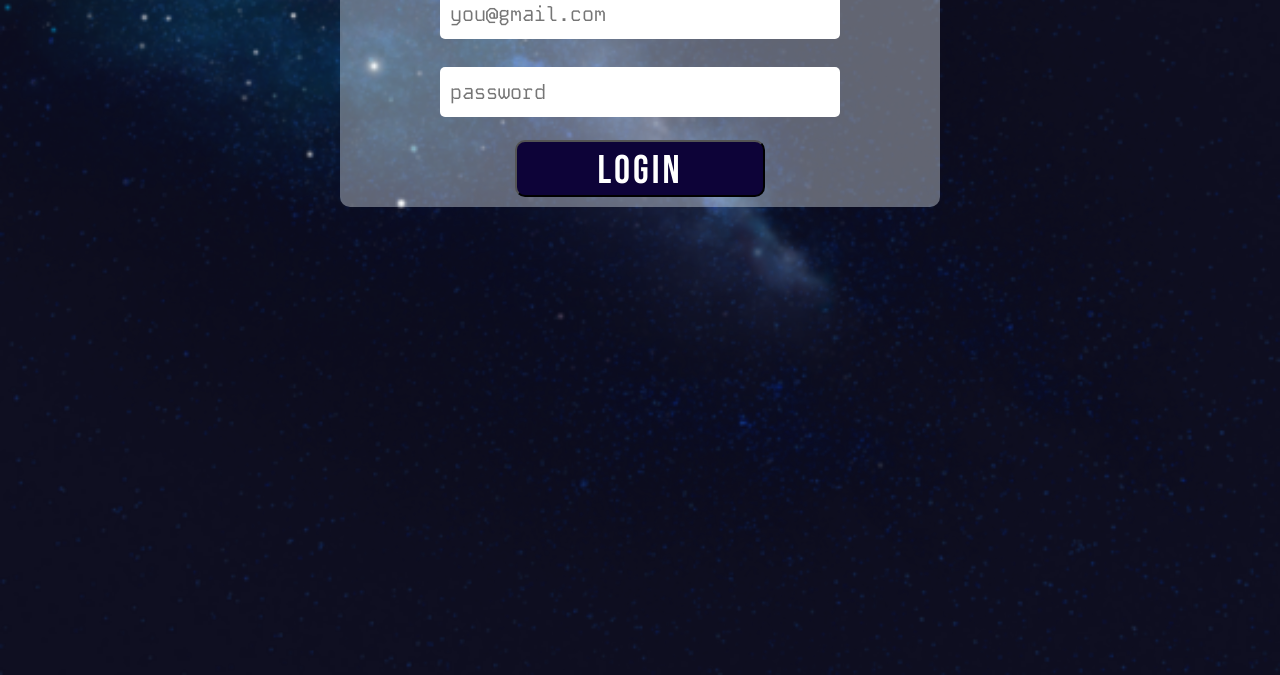
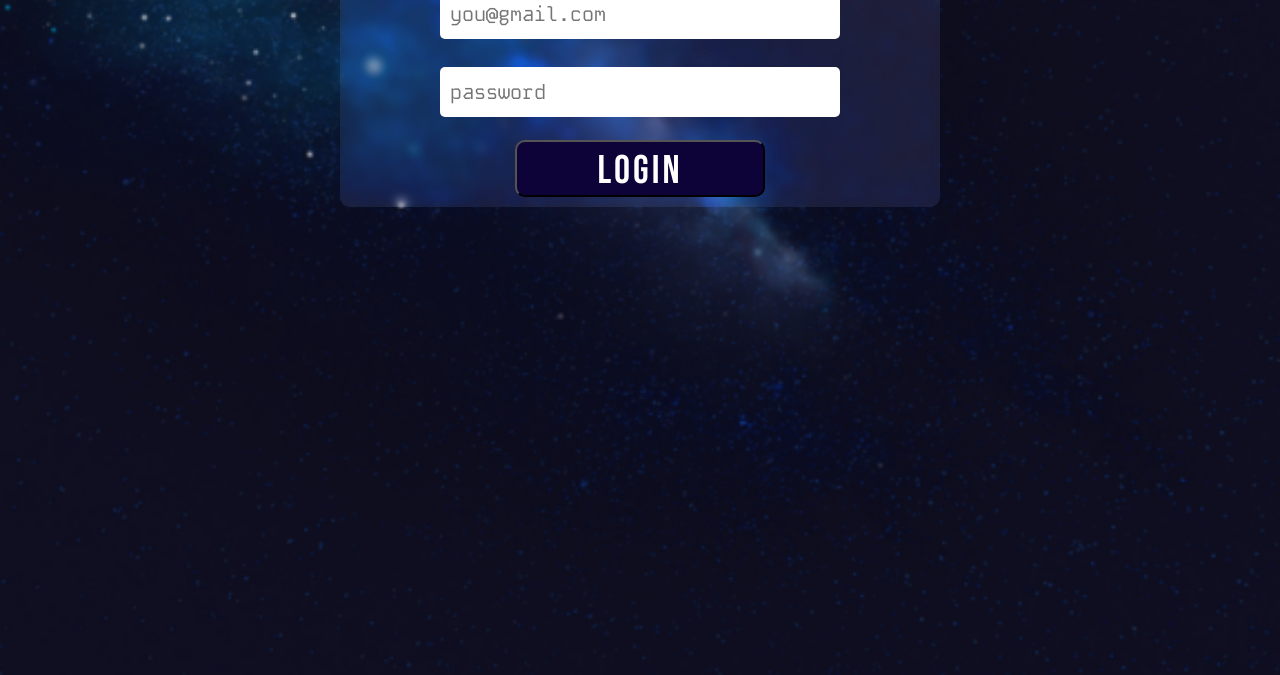
Before and after one commit to SalmanTheSeeker/Background-Image-Example, a plain HTML site: page login.html in a window 1280 px wide. Shown: the part 125-800 px from the top of the page. Drawn offline with Linux system fonts and the light colour scheme.

Commit message:
modify login container

```diff
--- a/assets/css/login.css
+++ b/assets/css/login.css
@@ -21,13 +21,14 @@ body{
 .login{
     width: 600px;
     height: max-content;
-    background-color: rgba(240, 248, 255, 0.374);
+    background-color: rgba(255, 255, 255, 0.073);
     margin-top: 10%;
     display: flex;
     flex-direction: column;
     align-items: center;
     padding: 10px 0px 10px 0px;
     border-radius: 10px;
+    backdrop-filter: blur(5px) saturate(180%) ;
 }
 
 h1{
```
